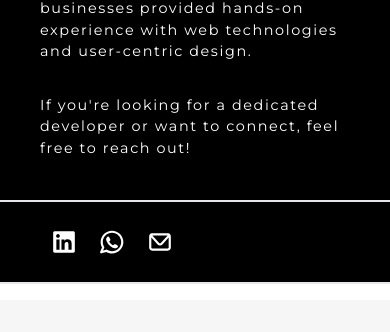
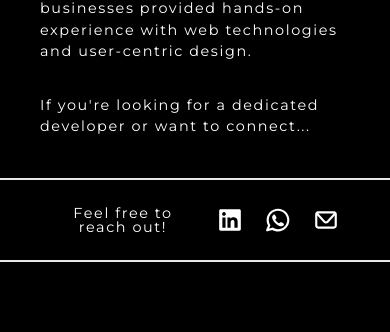
Before and after one commit to feelikeadoll/developer-portfolio, a React (Vite) app: page /about in a window 390 px wide. Shown: the part 567-899 px from the top of the page. Built offline with nearby package versions, Linux system fonts and the light colour scheme.

Commit message:
Add background image sections for smaller screens in Home.tsx and About.tsx

```diff
--- a/src/pages/About.tsx
+++ b/src/pages/About.tsx
@@ -1,3 +1,4 @@
+import { HashLink } from "react-router-hash-link";
 import Button from "../components/Button";
 import CurrentStack from "../components/CurrentStack";
 
@@ -10,7 +11,7 @@ function About() {
         id="about-intro"
         className="w-full bg-black md:bg-aboutPic md:bg-no-repeat md:bg-right lg:bg-40% bg-50% text-white h-full lg:h-screen"
       >
-        <div className="z-50">
+        <div className="z-50 pb-20">
           <div className="max-w-7xl pt-12 h-full flex flex-col items-start justify-center mx-auto">
             <div className="w-full lg:w-7/12 pt-20 mb-4 px-10 xl:px-8 2xl:px-6">
               <h2 className="text-7xl font-bold">ABOUT</h2>
@@ -27,14 +28,19 @@ function About() {
                 with web technologies and user-centric design.
               </p>
               <p className="text-md py-4 pb-6">
-                If you're looking for a dedicated developer or want to connect,
-                feel free to reach out!
+                If you're looking for a dedicated developer or want to
+                connect...
               </p>
             </div>
           </div>
           <hr className="border mb-4" />
           <div className="max-w-7xl flex flex-col items-start justify-center mx-auto">
-            <div className="flex px-10 xl:px-8 2xl:px-6 pb-4">
+            <div className="flex items-center px-10 xl:px-4 2xl:px-2 pb-4">
+              <HashLink to="#contact">
+                <button className="text-md pr-4 btn btn-neutral font-normal bg-black border-0 text-white">
+                  Feel free to reach out!
+                </button>
+              </HashLink>
               <a
                 href="https://www.linkedin.com/in/laianavalonarxe/"
                 target="_blank"
@@ -122,6 +128,9 @@ function About() {
           <hr className="border mb-4" />
         </div>
       </section>
+      <section className="block md:hidden">
+        <div className="bg-aboutPic bg-no-repeat bg-right bg-full h-85%"></div>
+      </section>
       <WorkSection />
       <section
         id="resume"
--- a/src/pages/Home.tsx
+++ b/src/pages/Home.tsx
@@ -64,6 +64,9 @@ function Home() {
           </div>
         </div>
       </section>
+      <section className="block md:hidden">
+        <div className="bg-introPic bg-no-repeat bg-center bg-full h-85%"></div>
+      </section>
       <section
         id="quality"
         className="w-full px-10 xl:px-8 2xl:px-6 bg-lightgrey text-black h-full lg:h-screen"
--- a/tailwind.config.js
+++ b/tailwind.config.js
@@ -46,7 +46,7 @@ export default {
           "0 4px 8px 0 rgba(0, 0, 0, 0.1), 0 6px 20px 0 rgba(0, 0, 0, 0.1)",
       },
       spacing: {
-        "85%": "82vh",
+        "85%": "85vh",
       },
     },
   },
```
